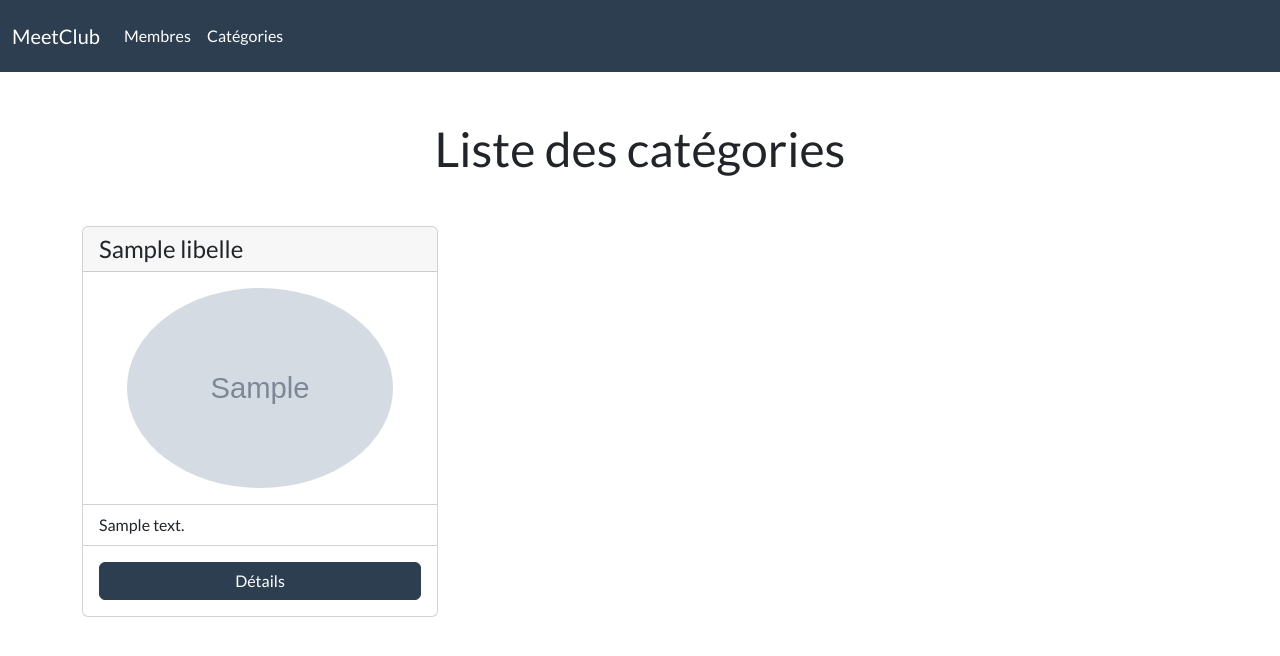
After one commit to Loyd06/meetapp, a Symfony app: template templates/categorie/listeCategories.html.twig in a window 1280 px wide. The commit adds this page. Shown: the top 656 px of the page. Run offline with Twig, Linux system fonts and the light colour scheme; the template is opened without the code that fills it: most values are stand-ins (such as "Sample title", 1, 10 or a date in 2020); grey boxes marked "Sample" are stand-in pictures; some libraries are stand-ins or nearby versions.

Commit message:
AJOUT CategorieController.php + action pour lister toutes les categories + vue

```diff
--- a/templates/base.html.twig
+++ b/templates/base.html.twig
@@ -28,6 +28,9 @@
                         <li class="nav-item">
                             <a class="nav-link" href="{{path('app_membres')}}">Membres</a>
                         </li>
+                        <li class="nav-item">
+                            <a class="nav-link" href="{{path('app_categories')}}">Catégories</a>
+                        </li>
                     </ul>
                 </div>
             </div>
--- /dev/null
+++ b/templates/categorie/listeCategories.html.twig
@@ -0,0 +1,28 @@
+{% extends 'base.html.twig' %}
+
+{% block title %}Liste des catégories{% endblock %}
+
+{% block body %}
+<h1 class="text-center my-5">Liste des catégories</h1>
+<div class="row">
+    {% for categorie in categories %}
+    <div class="col-sm-12 col-md-12 col-lg-4 col-xl-4">
+        <div class="card mb-3">
+            <h4 class="card-header">{{categorie.libelle}}</h4>
+
+            <img class="avatar mx-auto my-3" style="height: 200px;   display: block;" alt="avatar du contact" src="{{categorie.image}}">
+
+            <ul class="list-group list-group-flush">
+                <li class="list-group-item">{{categorie.description}}</li>
+            </ul>
+
+            <div class="card-body d-grid gap-2">
+                <a href="#" class="btn btn-primary" role="button">Détails</a>
+            </div>
+
+        </div>
+    </div>
+    {% endfor %}
+</div>
+
+{% endblock %}
```
Also changed, not shown: src/Controller/CategorieController.php (added, +21 -0 lines).
